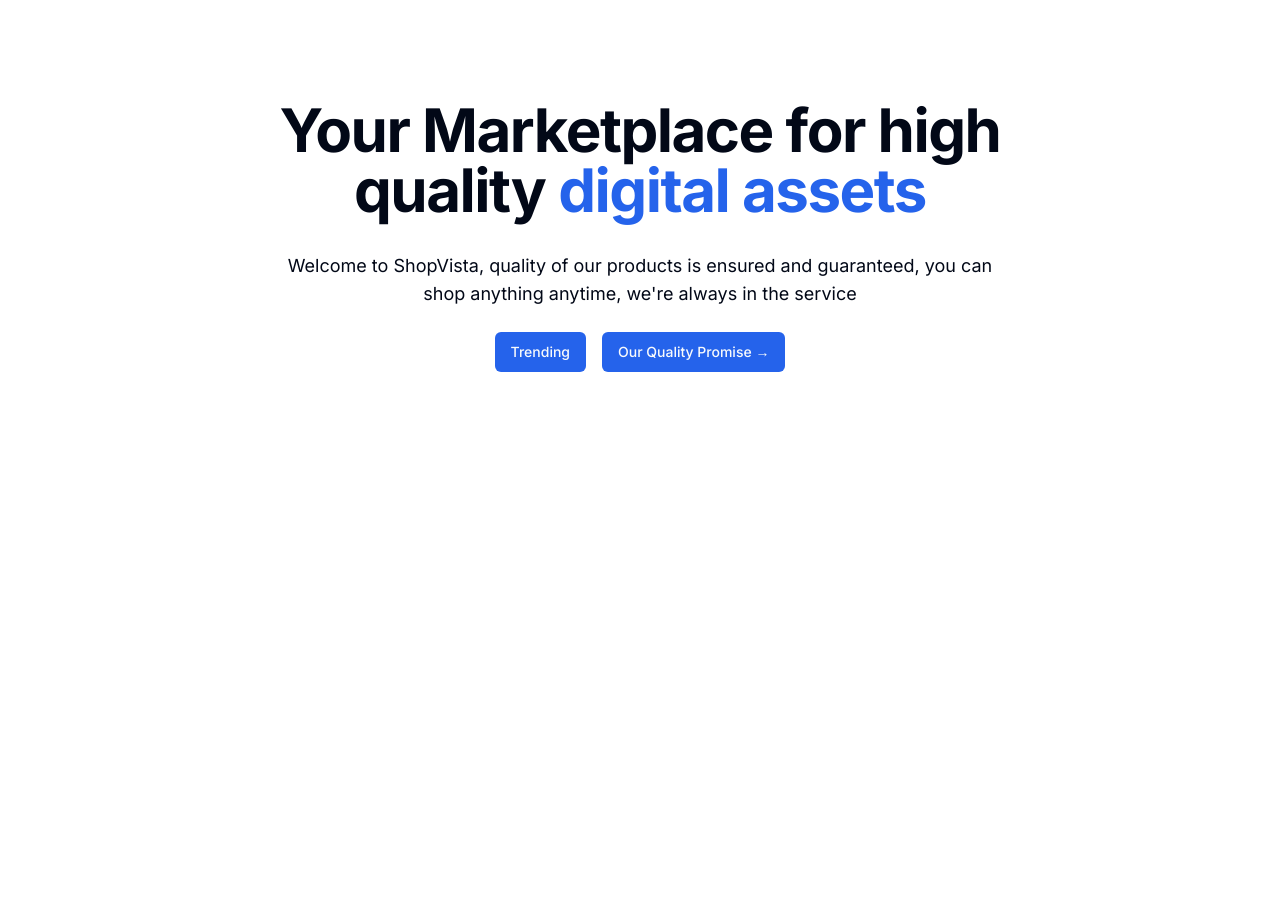
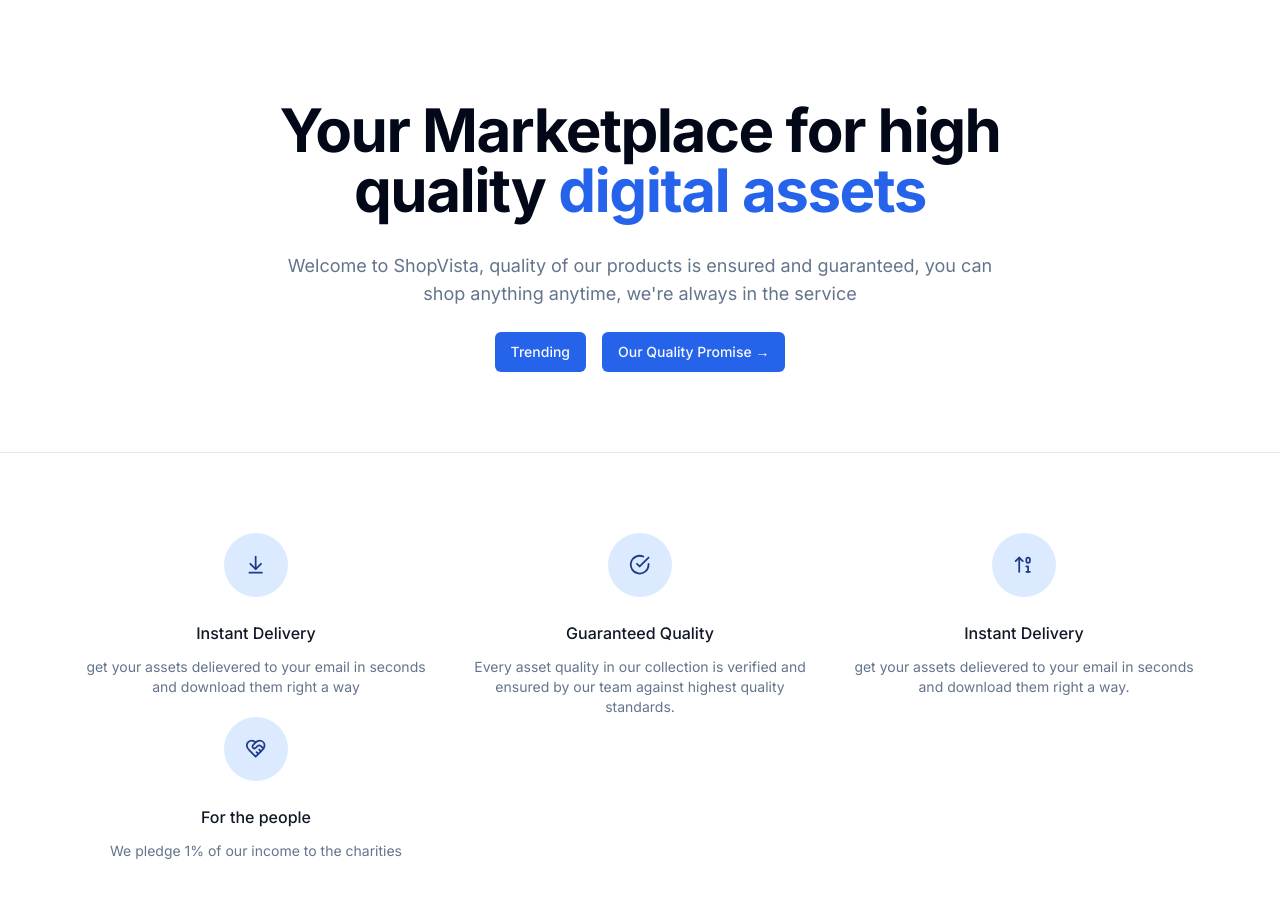
Before and after one commit to saher-elgendy/ShopVista, a Next.js app: page / in a window 1280 px wide. Shown: the top 898 px of the page. Before the commit the page ends 800 px from the top, so only its background shows below. Built offline with nearby package versions, Linux system fonts and the light colour scheme.

Commit message:
creating and styling services section

```diff
--- a/src/app/globals.css
+++ b/src/app/globals.css
@@ -57,7 +57,10 @@
     @apply bg-background text-foreground;
   }
 
+
+
   h1 {
     @apply text-3xl lg:text-5xl; /* Set your desired font size here */
   }
+
 }
--- a/src/app/page.tsx
+++ b/src/app/page.tsx
@@ -2,8 +2,41 @@ import MaxWidthWrapper from "@/components/MaxWidthWrapper";
 import { buttonVariants } from "@/components/ui/button";
 import Link from "next/link";
 import { Button } from "@/components/ui/button";
+import {
+  ArrowDownToLine,
+  CheckCircle,
+  ArrowUp01,
+  Leaf,
+  HeartHandshake,
+} from "lucide-react";
 
 export default function Home() {
+  const services = [
+    {
+      name: "Instant Delivery",
+      Icon: ArrowDownToLine,
+      description:
+        "get your assets delievered to your email in seconds and download them right a way",
+    },
+    {
+      name: "Guaranteed Quality",
+      Icon: CheckCircle,
+      description:
+        "Every asset quality in our collection is verified and ensured by our team against highest quality standards.",
+    },
+    {
+      name: "Instant Delivery",
+      Icon: ArrowUp01,
+      description:
+        "get your assets delievered to your email in seconds and download them right a way.",
+    },
+    {
+      name: "For the people",
+      Icon: HeartHandshake,
+      description: "We pledge 1% of our income to the charities ",
+    },
+  ];
+
   return (
     <>
       <MaxWidthWrapper>
@@ -13,7 +46,7 @@ export default function Home() {
             <span className="text-blue-600">digital assets</span>
           </h1>
 
-          <p className="mt-8 text-lg max-w-prose">
+          <p className="mt-8 text-lg max-w-prose text-muted-foreground">
             Welcome to ShopVista, quality of our products is ensured and
             guaranteed, you can shop anything anytime, we're always in the
             service
@@ -29,8 +62,28 @@ export default function Home() {
           {/* TODO: List Products */}
         </div>
       </MaxWidthWrapper>
-      <section>
+      <section className="border-t border-gray-200 bg-gray">
+        <MaxWidthWrapper className="py-20">
+          <div className="grid grid-cols-1 gap-y-12 sm:grid-cols-2 sm:gap-x-6 lg:grid-cols-3 lg:gap-x-8 lg:gap-y-0">
+            {services.map((service) => (
+              <div
+                key={service.name}
+                className="text-center md:flex md:items-start md:text-left lg:block"
+              >
+                <div className="md:flex-shrink-0 flex justify-center">
+                  <div className="h-16 w-16 flex justify-center items-center rounded-full bg-blue-100 text-blue-900">
+                    <service.Icon className="w-1/3 h-1/3" />
+                  </div>
+                </div>
 
+                <div className="mt-6 text-center">
+                  <h3 className="text-base font-medium text-gray-900">{service.name}</h3>
+                  <p className="mt-3 text-sm text-muted-foreground">{service.description}</p>
+                </div>
+              </div>
+            ))}
+          </div>
+        </MaxWidthWrapper>
       </section>
     </>
   );
```
